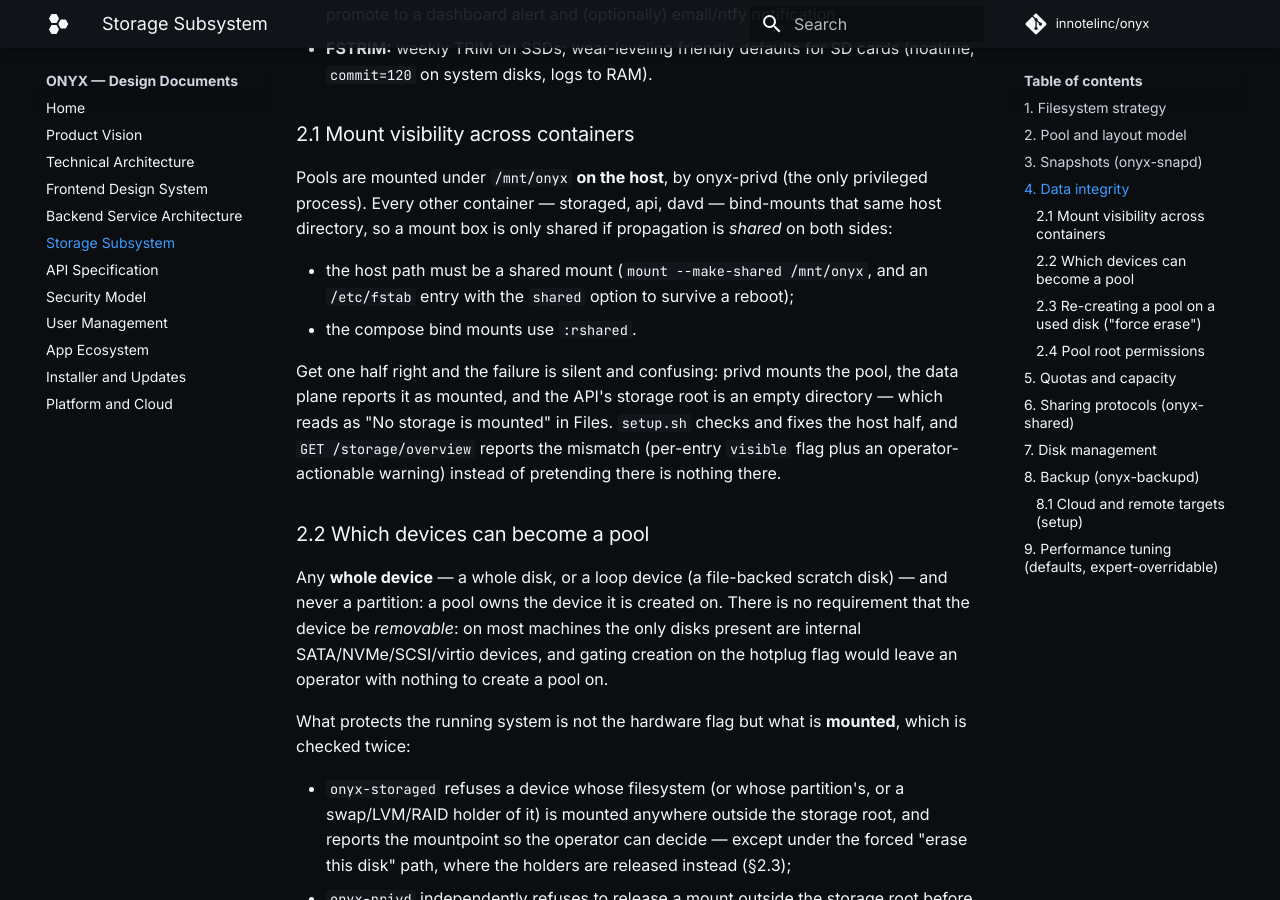
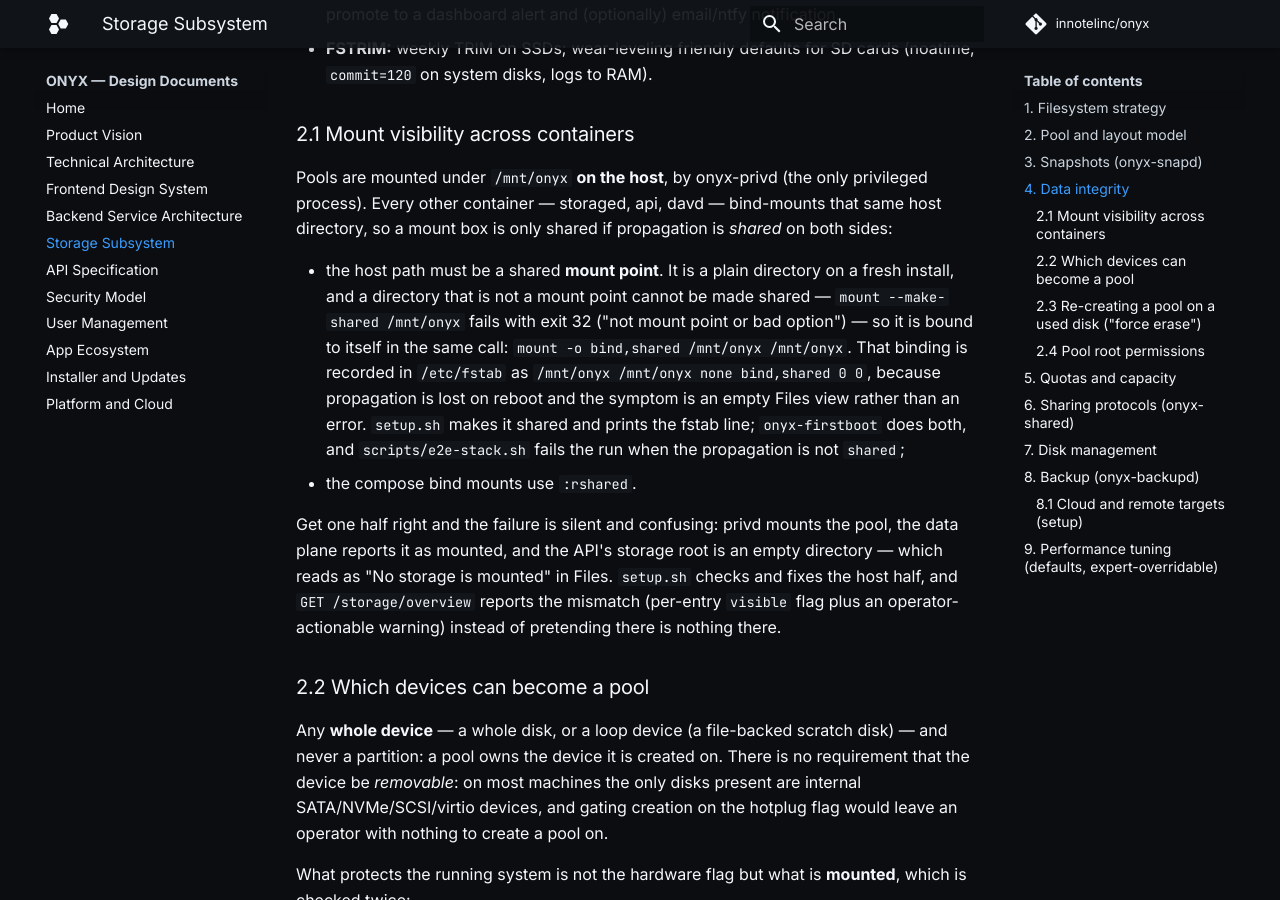
Before and after one commit to innotelinc/onyx, an MkDocs documentation site: the page built from docs/design/05-storage-subsystem.md, in a window 1280 px wide and 900 px high, scrolled down 1796 px. Built offline with MkDocs 1.6.1 and Material for MkDocs 9.7.7, drawn with Linux system fonts in a browser that asks for light colours; comment, search, counter and statistics services are not loaded.

Commit message:
Make /mnt/onyx a shared mount point so pool mounts reach every container
onyx-privd mounts each pool at /mnt/onyx/<name>, and every other container
only sees it through a bind mount of that host path — which works only when
the host side is a *shared* mount. On a fresh install /mnt/onyx is a plain
directory, and a directory that is not a mount point cannot be made shared:
`mount --make-shared /mnt/onyx` fails with exit 32. The pool therefore stayed
inside privd's own namespace and the console read an empty storage root — a
pool on /dev/sdc looked like it was never created, stale mountpoints stayed
in Files, and shares could not reach pool folders.

Bind the directory to itself (`mount -o bind,shared`) in setup.sh and
onyx-firstboot, record it in /etc/fstab so propagation survives a reboot, and
make the E2E run fail when the propagation is not shared.

Also close two latent fail-opens found alongside it: the attribution guard
grepped a `printf | grep -q` pipeline that dies of SIGPIPE on a large input
and read as "no match", and docker-cleanup kept container ids in a string
instead of a list.

```diff
--- a/docs/design/05-storage-subsystem.md
+++ b/docs/design/05-storage-subsystem.md
@@ -66,8 +66,16 @@ privileged process). Every other container — storaged, api, davd — bind-moun
 that same host directory, so a mount box is only shared if propagation is
 *shared* on both sides:
 
-- the host path must be a shared mount (`mount --make-shared /mnt/onyx`, and an
-  `/etc/fstab` entry with the `shared` option to survive a reboot);
+- the host path must be a shared **mount point**. It is a plain directory on a
+  fresh install, and a directory that is not a mount point cannot be made
+  shared — `mount --make-shared /mnt/onyx` fails with exit 32 ("not mount point
+  or bad option") — so it is bound to itself in the same call:
+  `mount -o bind,shared /mnt/onyx /mnt/onyx`. That binding is recorded in
+  `/etc/fstab` as `/mnt/onyx /mnt/onyx none bind,shared 0 0`, because
+  propagation is lost on reboot and the symptom is an empty Files view rather
+  than an error. `setup.sh` makes it shared and prints the fstab line;
+  `onyx-firstboot` does both, and `scripts/e2e-stack.sh` fails the run when the
+  propagation is not `shared`;
 - the compose bind mounts use `:rshared`.
 
 Get one half right and the failure is silent and confusing: privd mounts the
```
Also changed, not shown: 6 other files.
